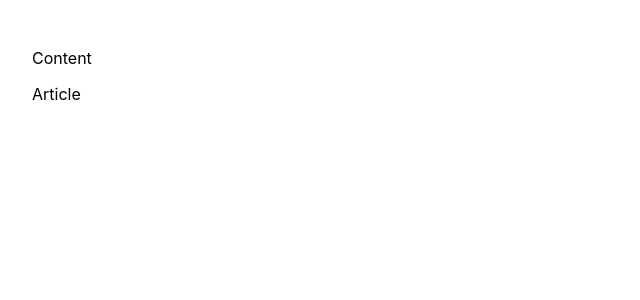
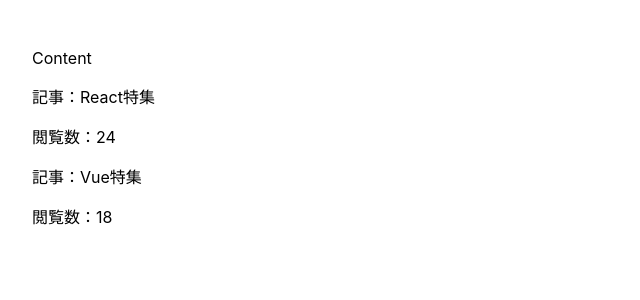
Before and after one commit to BoxPistols/React_TraZm, a React (Create React App) app: page / in a window 1280 px wide. Shown: the top 300 px of the page, without its empty margins (0-640 px from the left). Built offline with nearby package versions, Linux system fonts and the light colour scheme.

Commit message:
[Props] 親から子への受け渡し

```diff
--- a/src/Article.jsx
+++ b/src/Article.jsx
@@ -1,16 +1,24 @@
 import React from 'react'
 
-class Article extends React.Component{
-  constructor(props) {
-    super(props);
-  }
-  render() {
-    return(
-      <div>
-        <p>Article</p>
-      </div>
-    )
-  }
+const Article = (props) => {
+  return(
+    <div>
+      <p>記事：{props.title}</p>
+      <p>閲覧数：{props.view}</p>
+    </div>
+  )
 }
+// class Article extends React.Component{
+//   constructor(props) {
+//     super(props)
+//  }
+//   render() {
+//     return(
+//       <div>
+//         <p>Article: {this.props.title}</p>
+//       </div>
+//     )
+//   }
+// }
 
 export default Article
--- a/src/Blog.jsx
+++ b/src/Blog.jsx
@@ -3,13 +3,22 @@ import Article from './Article'
 
 class Blog extends React.Component {
   constructor(props) {
-  super(props);
+    super(props)
   }
   render() {
     return(
       <div>
         <p>Content</p>
-      <p><Article/></p>
+        <p>
+          <Article
+            title={'React特集'}
+            view={24}/>
+        </p>
+        <p>
+          <Article
+            title={'Vue特集'}
+            view={18}/>
+        </p>
       </div>
     )
   }
```
Lines whose indentation alone changed are shown as unchanged.
